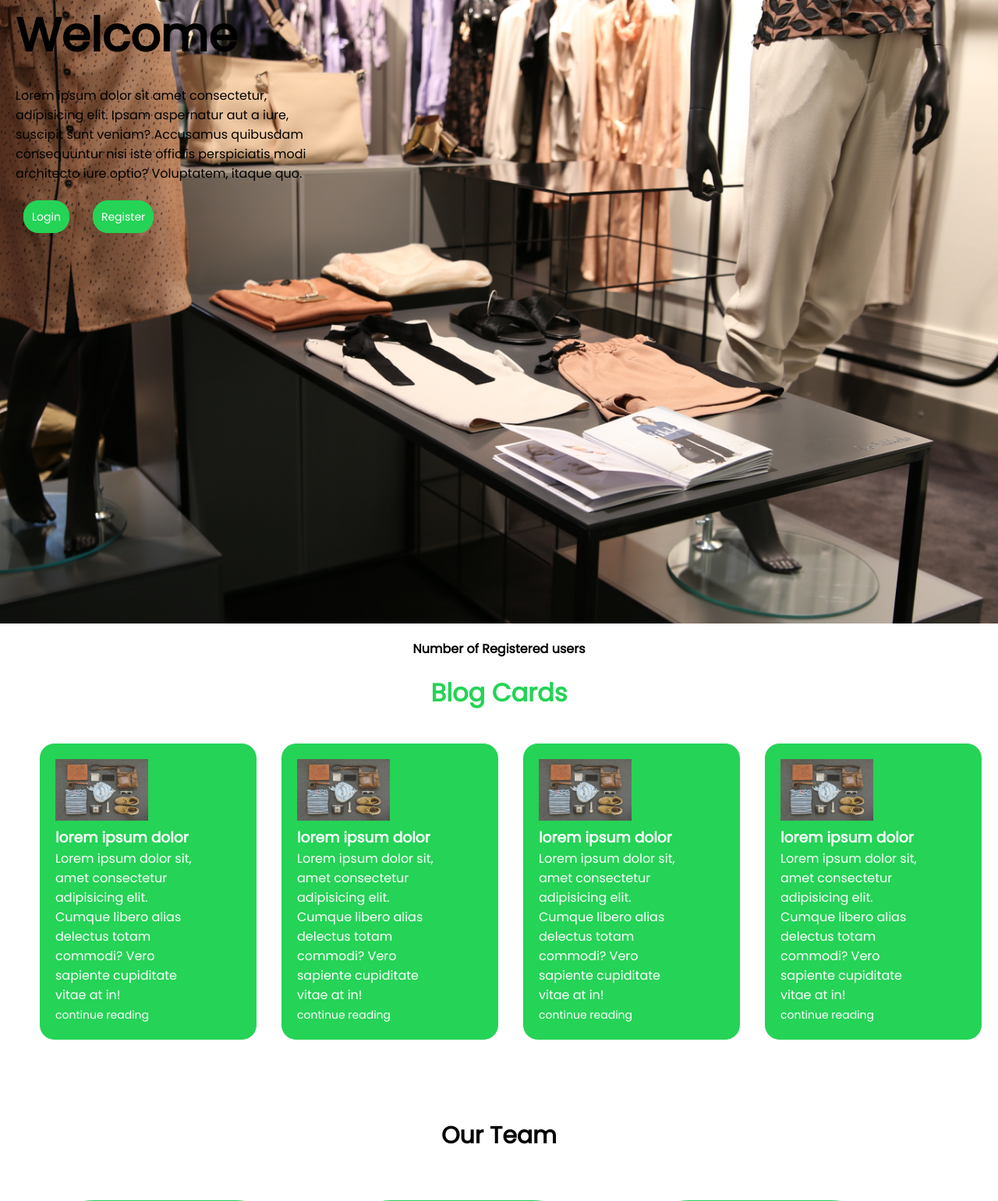
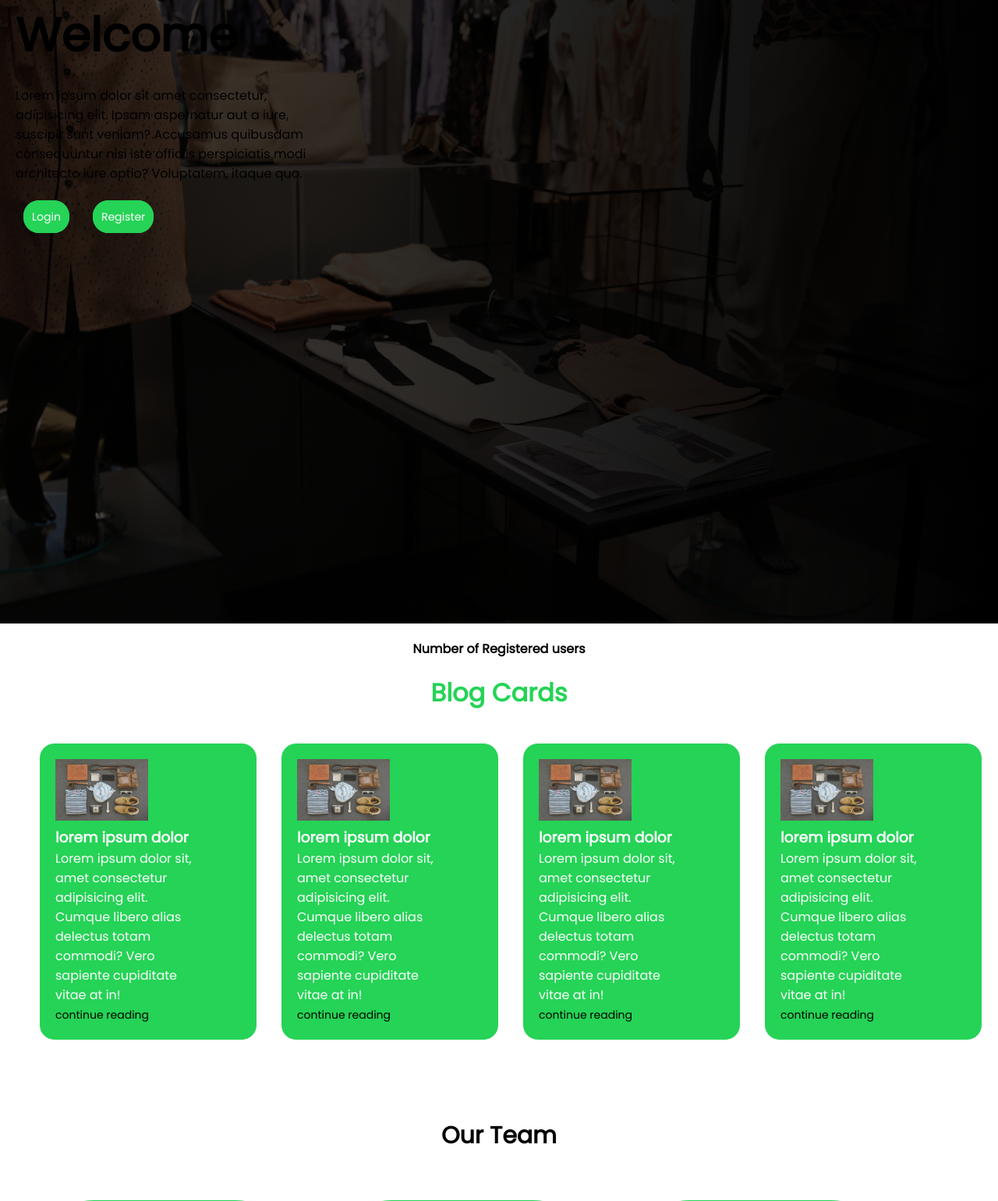
Before and after one commit to oluwaferanmi12/AYOBAYO, a PHP site: page /home.html in a window 1280 px wide. Shown: the part 130-1671 px from the top of the page at 78% size. Run offline with PHP 8.4, Linux system fonts and the light colour scheme; some libraries are stand-ins or nearby versions.

Commit message:
recent push

```diff
--- a/home.css
+++ b/home.css
@@ -102,8 +102,11 @@ h1{
 .main-blog{
     font-size: 14px;
     text-decoration: none;
-    color: #ffff;
-    transition: all 0.3s ease;
+    color: #000;
+    transition: all 0.3s ease-in-out;
+}
+.main-blog a  li:hover{
+    color: #25d356;
 }
 .team-col{
     display: flex;
@@ -199,7 +202,7 @@ ul{
 }
  .img{
     min-height: 100vh;
-    background-image: url(./IMAGES/pexels-edgars-kisuro-1488467\ -\ Copy.jpg);
+    background-image: linear-gradient(to right , rgba(0, 0, 0, 0.7), rgba(0, 0, 0, 1)), url(./IMAGES/pexels-edgars-kisuro-1488467\ -\ Copy.jpg);
     background-repeat: no-repeat;
     background-size: cover;
     background-attachment: fixed;
```
